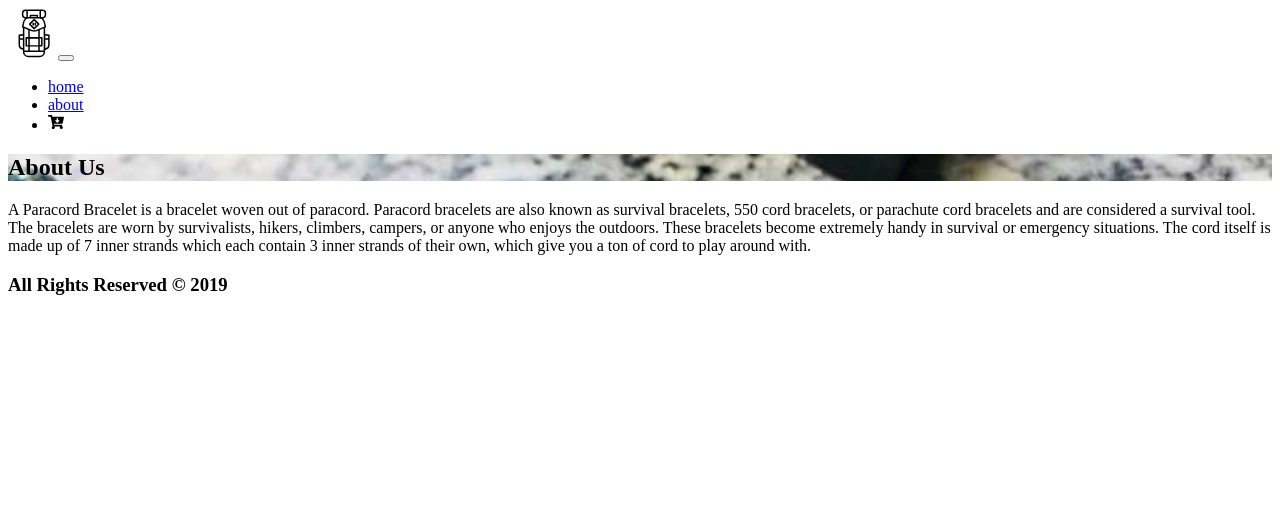
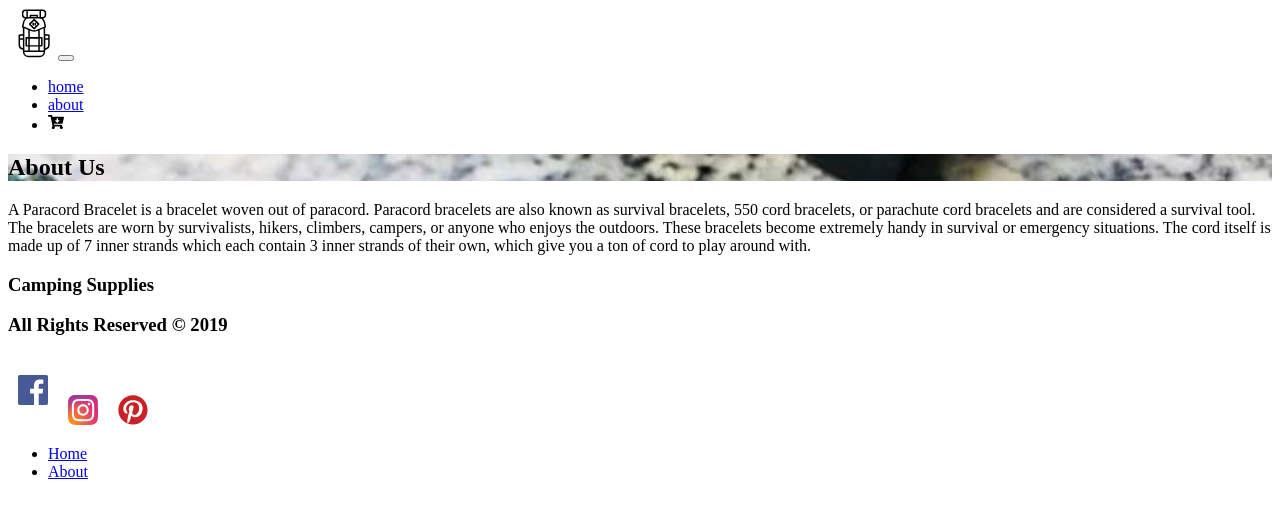
Before and after one commit to haeke/gatsby-store2, a Gatsby site: page /about in a window 1280 px wide. Built offline with nearby package versions, Linux system fonts and the light colour scheme; Gatsby itself is replaced by a stand-in of ours.

Commit message:
added social icons to the footer, added the logo name to the footer along with links for navigation to the footer.

```diff
--- a/src/components/Footer.js
+++ b/src/components/Footer.js
@@ -1,14 +1,59 @@
 import React from "react"
+import { Link } from "gatsby"
+
+import facebookLogo from "../images/facebook.svg"
+import instaLogo from "../images/insta.svg"
+import pinterestLogo from "../images/pinterest.svg"
 
 const Footer = () => {
   return (
-    <footer className="footer py-3">
-      <div className="container">
+    <footer className="footer orangeBackground py-3">
+      <div className="col-md-12">
         <div className="row">
-          <div className="col-10 mx-auto text-capitalize">
-            <h3 className="text-center">
+          <div className="col-md-6 text-capitalize text-center">
+            <h3 className="display-4 mb-3 brandColor">Camping Supplies</h3>
+            <h3 className="mainWhiteText">
               All Rights Reserved &copy; {new Date().getFullYear()}{" "}
             </h3>
+          </div>
+          <div className="col-md-6">
+            <div className="socials text-left">
+              <Link to="https://www.facebook.com">
+                <img
+                  src={facebookLogo}
+                  alt="facebook icon"
+                  style={{ height: 30, width: 30, margin: "20px 10px" }}
+                />
+              </Link>
+              <Link to="https://www.instagram.com">
+                <img
+                  src={instaLogo}
+                  alt="instagram icon"
+                  style={{ height: 30, width: 30, margin: "0 10px" }}
+                />
+              </Link>
+              <Link to="https://www.pinterest.com">
+                <img
+                  src={pinterestLogo}
+                  alt="pinterest icon"
+                  style={{ height: 30, width: 30, margin: "0 10px" }}
+                />
+              </Link>
+            </div>
+            <div className="links">
+              <ul className="navbar-nav ml-auto">
+                <li className="nav-item">
+                  <Link className="mainWhiteText text-capitalize" to="/">
+                    Home
+                  </Link>
+                </li>
+                <li>
+                  <Link className="mainWhiteText text-capitalize" to="/">
+                    About
+                  </Link>
+                </li>
+              </ul>
+            </div>
           </div>
         </div>
       </div>
--- a/src/components/layout.css
+++ b/src/components/layout.css
@@ -13,6 +13,15 @@
 
 .brandColor {
   color: var(--brandColor);
+}
+
+.mainWhiteText {
+  color: var(--mainWhite);
+  font-weight: 300;
+}
+
+.orangeBackground {
+  background: var(--altBrandColor);
 }
 
 .menuName {
```
Also changed, not shown: src/images/facebook.svg (added), src/images/insta.svg (added), src/images/pinterest.svg (added).
